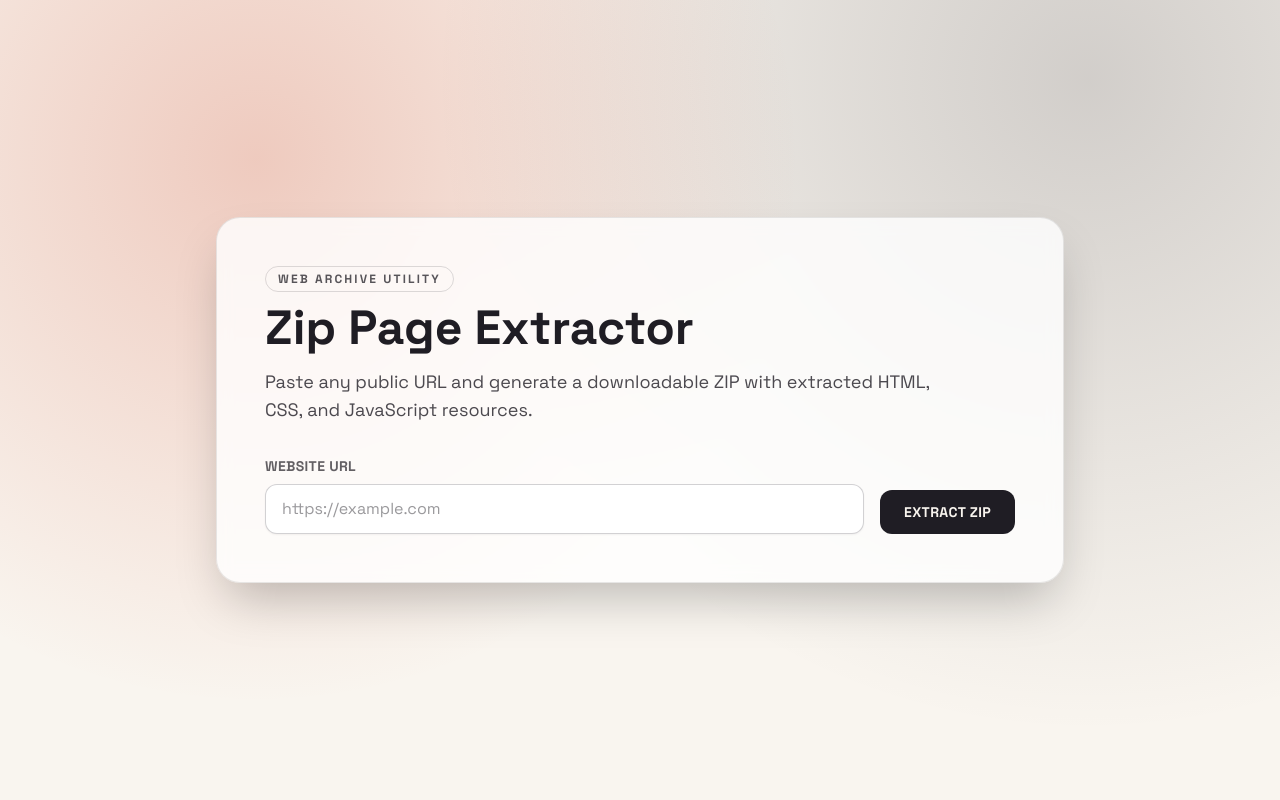
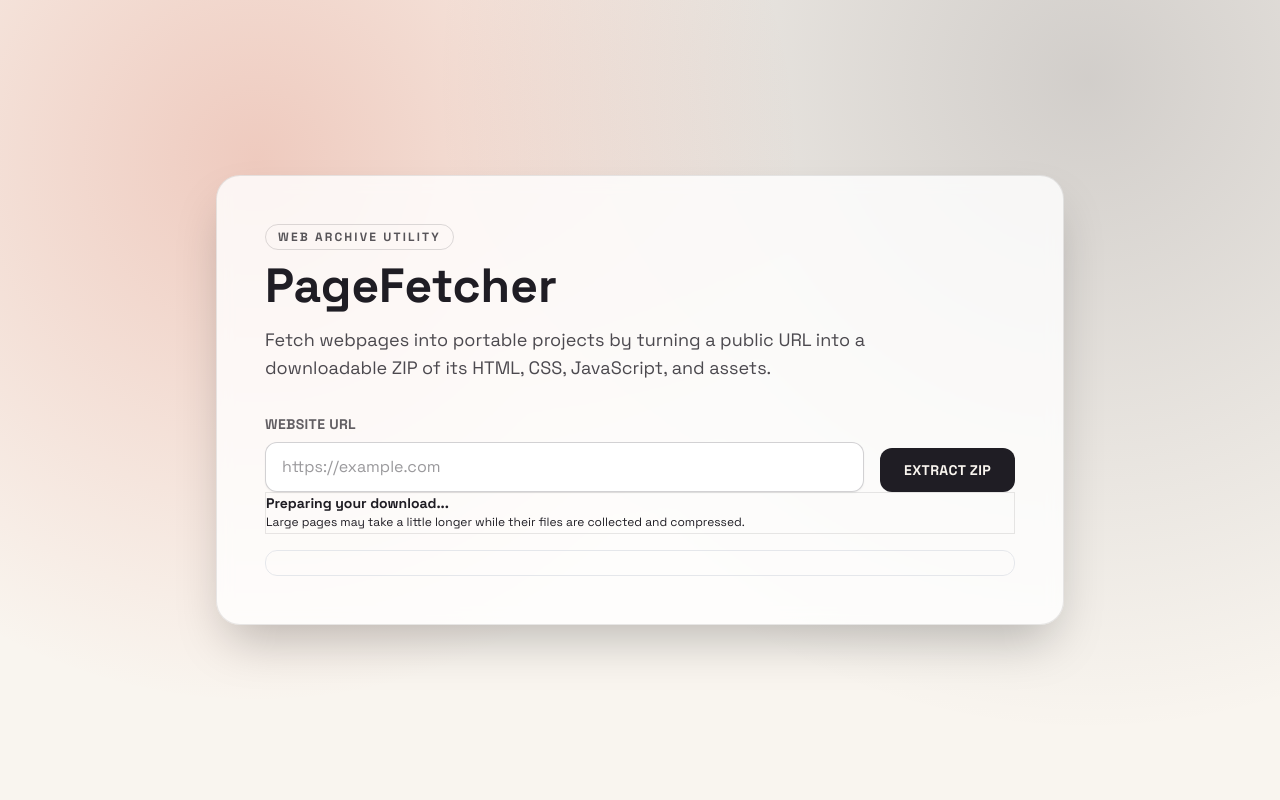
Before and after one commit to sarahcssiqueira/zip-page-extractor, a Flask app: page / in a window 1280 px wide. Run offline with Flask 3, Linux system fonts and the light colour scheme.

Commit message:
Rename product to PageFetcher

```diff
--- a/app.py
+++ b/app.py
@@ -18,7 +18,7 @@ load_dotenv()
 def index():
     if request.method == "POST":
         url = request.form.get("url")
-        work_dir = tempfile.mkdtemp(prefix="zip-page-extractor-", dir=tempfile.gettempdir())
+        work_dir = tempfile.mkdtemp(prefix="pagefetcher-", dir=tempfile.gettempdir())
         output_dir = os.path.join(work_dir, "output")
 
         @after_this_request
--- a/templates/index.html
+++ b/templates/index.html
@@ -3,7 +3,7 @@
 <head>
     <meta charset="UTF-8">
     <meta name="viewport" content="width=device-width, initial-scale=1.0">
-    <title>Zip Page Extractor</title>
+    <title>PageFetcher | Fetch webpages into portable projects</title>
     <link rel="stylesheet" href="{{ url_for('static', filename='css/main.css') }}">
 </head>
 <body class="min-h-screen bg-paper text-ink antialiased">
@@ -13,20 +13,107 @@
         <section class="relative mx-auto flex min-h-screen w-full max-w-4xl items-center px-6 py-16">
             <div class="w-full rounded-3xl border border-ink/10 bg-white/80 p-8 shadow-2xl backdrop-blur md:p-12">
                 <p class="mb-3 inline-flex rounded-full border border-ink/15 px-3 py-1 text-xs font-semibold uppercase tracking-[0.18em] text-ink/75">Web Archive Utility</p>
-                <h1 class="text-4xl font-black leading-tight md:text-5xl">Zip Page Extractor</h1>
-                <p class="mt-4 max-w-2xl text-base leading-relaxed text-ink/80 md:text-lg">Paste any public URL and generate a downloadable ZIP with extracted HTML, CSS, and JavaScript resources.</p>
+                <h1 class="text-4xl font-black leading-tight md:text-5xl">PageFetcher</h1>
+                <p class="mt-4 max-w-2xl text-base leading-relaxed text-ink/80 md:text-lg">Fetch webpages into portable projects by turning a public URL into a downloadable ZIP of its HTML, CSS, JavaScript, and assets.</p>
 
-                <form action="/" method="post" class="mt-8 grid gap-4 md:grid-cols-[1fr_auto] md:items-end">
+                <form id="extract-form" action="/" method="post" class="mt-8 grid gap-4 md:grid-cols-[1fr_auto] md:items-end">
                     <div>
                         <label for="url" class="mb-2 block text-sm font-semibold uppercase tracking-wide text-ink/70">Website URL</label>
                         <input type="url" id="url" name="url" class="w-full rounded-xl border border-ink/20 bg-white px-4 py-3 text-base text-ink placeholder:text-ink/45 shadow-sm outline-none transition focus:border-ember focus:ring-2 focus:ring-ember/25" placeholder="https://example.com" required>
                     </div>
-                    <button type="submit" class="rounded-xl bg-ink px-6 py-3 text-sm font-bold uppercase tracking-wide text-paper transition hover:-translate-y-0.5 hover:bg-ember focus:outline-none focus:ring-2 focus:ring-ember/40">Extract ZIP</button>
+                    <button id="submit-button" type="submit" class="rounded-xl bg-ink px-6 py-3 text-sm font-bold uppercase tracking-wide text-paper transition hover:-translate-y-0.5 hover:bg-ember focus:outline-none focus:ring-2 focus:ring-ember/40">Extract ZIP</button>
                 </form>
+
+                <section id="progress-panel" class="mt-6 hidden rounded-2xl border border-ink/10 bg-paper/70 p-4" aria-live="polite">
+                    <div class="flex items-center justify-between gap-4">
+                        <p id="progress-status" class="text-sm font-semibold text-ink">Preparing your download...</p>
+                        <p id="progress-percent" class="text-sm font-bold text-ember" aria-hidden="true"></p>
+                    </div>
+                    <div class="mt-3 h-3 overflow-hidden rounded-full bg-ink/10" role="progressbar" aria-label="Page extraction progress" aria-valuemin="0" aria-valuemax="100" aria-valuetext="Preparing your download">
+                        <div id="progress-bar" class="h-full w-1/3 rounded-full bg-ember transition-[width] duration-300"></div>
+                    </div>
+                    <p id="progress-help" class="mt-3 text-xs leading-relaxed text-ink/65">Large pages may take a little longer while their files are collected and compressed.</p>
+                </section>
+
+                <p id="progress-error" class="mt-4 hidden rounded-xl border border-red-900/15 bg-red-50 px-4 py-3 text-sm font-semibold text-red-900" role="alert"></p>
             </div>
         </section>
     </main>
 
+    <script>
+        const form = document.getElementById("extract-form");
+        const submitButton = document.getElementById("submit-button");
+        const progressPanel = document.getElementById("progress-panel");
+        const progressStatus = document.getElementById("progress-status");
+        const progressPercent = document.getElementById("progress-percent");
+        const progressBar = document.getElementById("progress-bar");
+        const progressError = document.getElementById("progress-error");
+        const progressTrack = progressBar.parentElement;
+
+        const setProgress = (percent, text) => {
+            progressBar.classList.remove("w-1\/3", "animate-pulse");
+            progressBar.style.width = `${percent}%`;
+            progressStatus.textContent = text;
+            progressPercent.textContent = `${percent}%`;
+            progressTrack.setAttribute("aria-valuenow", percent);
+            progressTrack.setAttribute("aria-valuetext", `${text} ${percent}%`);
+        };
+
+        form.addEventListener("submit", (event) => {
+            event.preventDefault();
+            progressPanel.classList.remove("hidden");
+            progressError.classList.add("hidden");
+            progressBar.classList.add("animate-pulse");
+            progressBar.style.width = "35%";
+            progressStatus.textContent = "Fetching and packaging page files...";
+            progressPercent.textContent = "";
+            progressTrack.removeAttribute("aria-valuenow");
+            progressTrack.setAttribute("aria-valuetext", "Fetching and packaging page files");
+            submitButton.disabled = true;
+            submitButton.classList.add("cursor-wait", "opacity-60");
+
+            const request = new XMLHttpRequest();
+            request.open("POST", form.action);
+            request.responseType = "blob";
+            request.setRequestHeader("Accept", "application/zip");
+            request.onprogress = (download) => {
+                if (!download.lengthComputable) {
+                    progressStatus.textContent = "Packaging complete. Preparing your download...";
+                    return;
+                }
+                const percent = Math.round((download.loaded / download.total) * 100);
+                setProgress(percent, "Downloading your ZIP...");
+            };
+            request.onload = () => {
+                if (request.status < 200 || request.status >= 300) {
+                    progressError.textContent = "The page could not be extracted. Please check the URL and try again.";
+                    progressError.classList.remove("hidden");
+                    progressStatus.textContent = "Extraction failed";
+                    submitButton.disabled = false;
+                    submitButton.classList.remove("cursor-wait", "opacity-60");
+                    return;
+                }
+                setProgress(100, "Download ready");
+                const downloadUrl = URL.createObjectURL(request.response);
+                const link = document.createElement("a");
+                link.href = downloadUrl;
+                link.download = "pagefetcher.zip";
+                link.click();
+                URL.revokeObjectURL(downloadUrl);
+                submitButton.disabled = false;
+                submitButton.classList.remove("cursor-wait", "opacity-60");
+            };
+            request.onerror = () => {
+                progressError.textContent = "The extraction failed. Please check the URL and try again.";
+                progressError.classList.remove("hidden");
+                progressStatus.textContent = "Extraction failed";
+                submitButton.disabled = false;
+                submitButton.classList.remove("cursor-wait", "opacity-60");
+            };
+            request.send(new FormData(form));
+        });
+    </script>
+
 </body>
 
 </html>
```
Also changed, not shown: LICENSE.md, README.md, package-lock.json.
